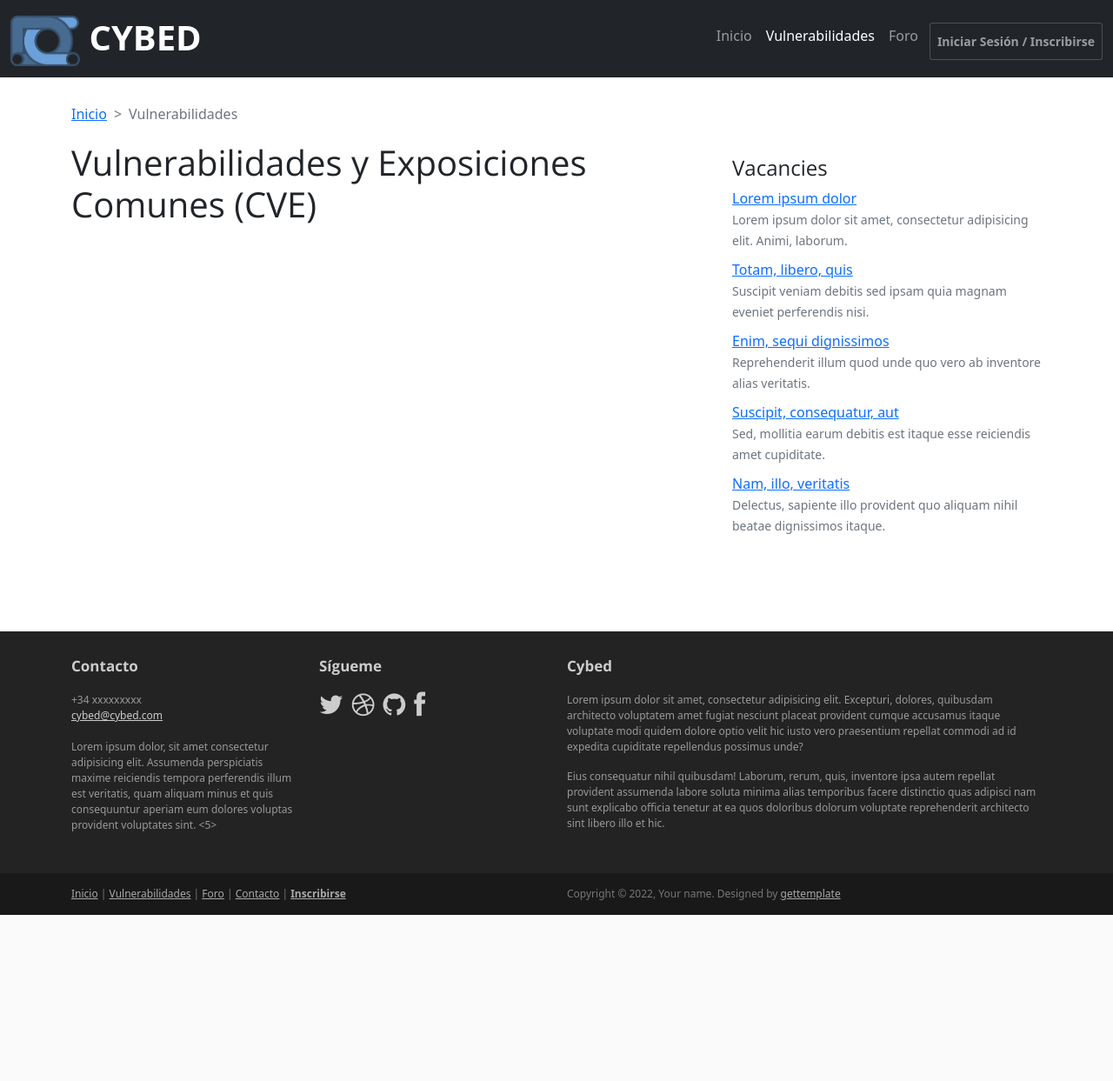
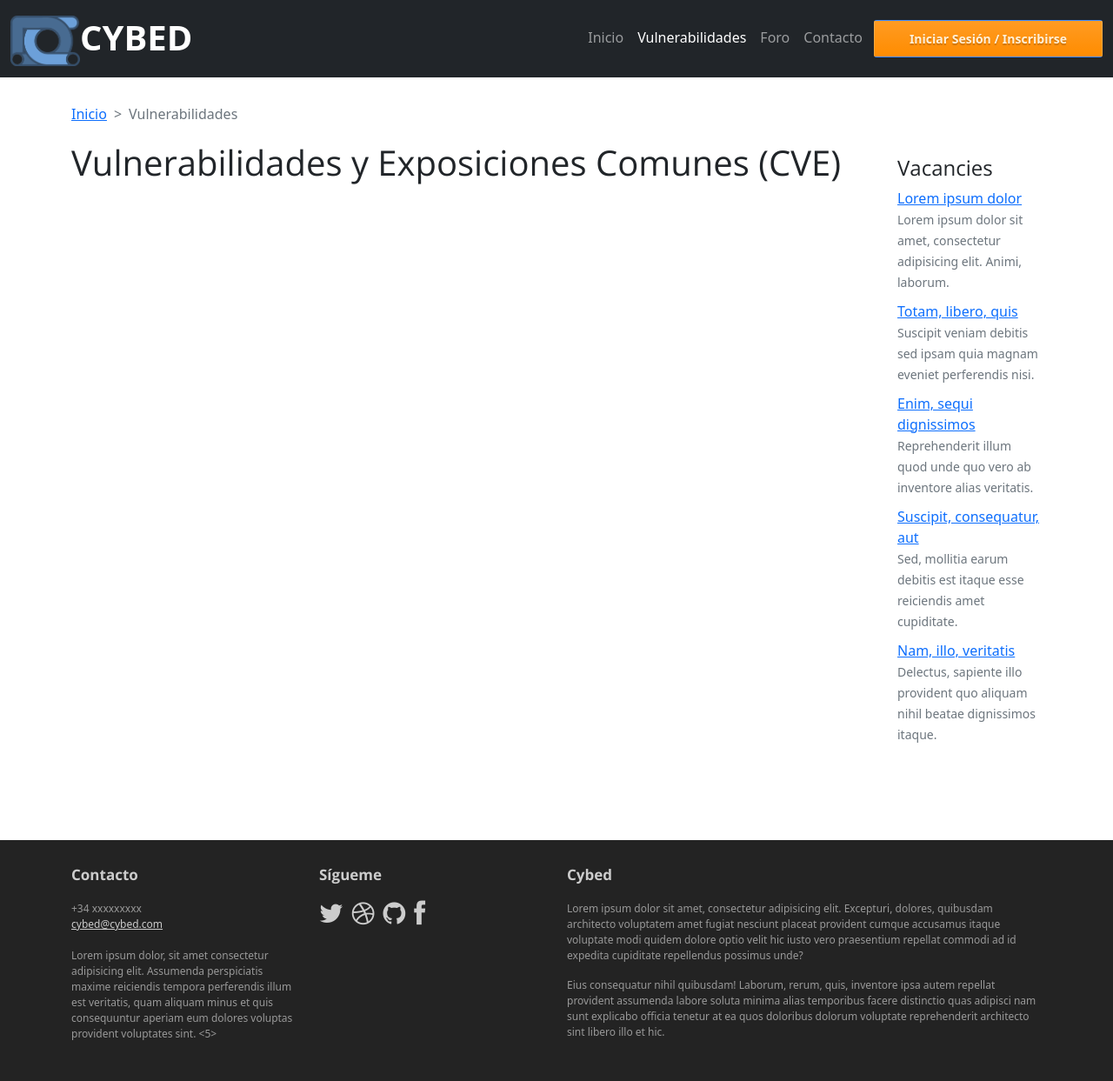
Before and after one commit to Proyecto-Cybed/Cybed-Frontend, a PHP site: page /cve.php in a window 1280 px wide. Shown: the top 1243 px of the page at 87% size. Before the commit the page ends 1052 px from the top, so only its background shows below. Run offline with PHP 8.4, Linux system fonts and the light colour scheme.

Commit message:
Updated cve's and navbar

```diff
--- a/assets/js/loadCve.js
+++ b/assets/js/loadCve.js
@@ -1,5 +1,13 @@
 $(document).ready(
   $(function () {
+
+    const options = {
+      weekday: "long",
+      year: "numeric",
+      month: "long",
+      day: "numeric",
+    };
+
     $.ajax({
       type: "GET",
       dataType: "json",
@@ -10,17 +18,31 @@ $(document).ready(
         for (let i = 0; i < json.length; i++) {
           const cve = json[i];
 
+          const publishedDate = new Date(cve["publishedDate"]);
+          let stringPublishedDate = publishedDate.toLocaleDateString(
+            "es-ES",
+            options
+          );
+
           $("#cve").append(
-            '<div class="panel panel-primary">' +
-              '<div class="panel-heading"><h4>' +
+            '<div class="card border-primary mt-4">' +
+              '<div class="card-header"><h4>' +
               cve["cve"]["CVE_data_meta"]["ID"] +
               "</h4></div>" +
-              '<div class="panel-body">' +
+              '<div class="card-body">' +
+              '<p class="card-text">' +
               cve["cve"]["description"]["description_data"]["0"]["value"] +
-              "	</div>" +
-              '<div class="panel-footer"><p>' +
-              cve["publishedDate"] +
-              "</p>" +'<a  href="https://cve.mitre.org/cgi-bin/cvename.cgi?name='+cve["cve"]["CVE_data_meta"]["ID"] +'" class="btn btn-primary">&#10010; Info</a>'+
+              "</p>" +
+              '<p class="card-text">' +
+              '<small class="text-muted">' +
+              stringPublishedDate +
+              "</small>" +
+              "</p>" +
+              "</div>" +
+              '<div class="card-footer">' +
+              '<a href="https://cve.mitre.org/cgi-bin/cvename.cgi?name=' +
+              cve["cve"]["CVE_data_meta"]["ID"] +
+              '" class="btn btn-primary float-end">&#10010; Info</a>' +
               "</div>" +
               "</div>"
           );
--- a/cve.php
+++ b/cve.php
@@ -34,7 +34,7 @@
 	<!-- container -->
 	<div class="container">
 
-	<nav style="--bs-breadcrumb-divider: '>';" aria-label="breadcrumb">
+		<nav style="--bs-breadcrumb-divider: '>';" aria-label="breadcrumb">
 			<ol class="breadcrumb">
 				<li class="breadcrumb-item"><a href="index.php">Inicio</a></li>
 				<li class="breadcrumb-item active">Vulnerabilidades</li>
@@ -44,7 +44,7 @@
 		<div class="row">
 
 			<!-- Article main content -->
-			<article class="col-sm-8 maincontent">
+			<article class="col-sm-10">
 				<header class="page-header">
 					<h1 class="page-title">Vulnerabilidades y Exposiciones Comunes (CVE)</h1>
 				</header>
@@ -54,7 +54,7 @@
 			<!-- /Article -->
 
 			<!-- Sidebar -->
-			<aside class="col-sm-4 sidebar sidebar-right">
+			<aside class="col-sm-2 sidebar sidebar-right">
 
 				<div class="widget">
 					<h4>Vacancies</h4>
--- a/templates/navbar.php
+++ b/templates/navbar.php
@@ -5,19 +5,17 @@ $activePage = basename($_SERVER['PHP_SELF'], ".php");
 <!-- Navbar -->
 <nav class="navbar navbar-expand-lg navbar-dark bg-dark">
 	<div class="container-fluid">
-		<a class="navbar-brand fs-1 fw-bold" href="index.php">
-			<img src="assets/images/logo_big.png" width="80px" alt="Cybed logo">
-		CYBED
-		</a>
+		<a class="navbar-brand fs-1 fw-bold" href="index.php"><img src="assets/images/logo_big.png" width="80px" alt="Cybed logo">CYBED</a>
 		<button class="navbar-toggler" type="button" data-bs-toggle="collapse" data-bs-target="#navbarSupportedContent" aria-controls="navbarSupportedContent" aria-expanded="false" aria-label="Toggle navigation">
 			<span class="navbar-toggler-icon"></span>
 		</button>
-		<div class="collapse navbar-collapse d-flex justify-content-end" id="navbarSupportedContent">
+		<div class="collapse navbar-collapse justify-content-end" id="navbarSupportedContent">
 			<ul class="navbar-nav">
 				<li class="nav-item"><a class="nav-link <?= ($activePage == 'index') ? 'active' : ''; ?>" href="index.php">Inicio</a></li>
 				<li class="nav-item"><a class="nav-link <?= ($activePage == 'cve') ? 'active' : ''; ?>" href="cve.php">Vulnerabilidades</a></li>
 				<li class="nav-item"><a class="nav-link <?= ($activePage == 'forum') ? 'active' : ''; ?>" href="forum.php">Foro</a></li>
-				<li class="nav-item"><a class="btn btn-lg nav-link <?= ($activePage == 'login' || $activePage == 'signup') ? 'active' : ''; ?>" href="login.php"> Iniciar Sesión / Inscribirse</a></li>
+				<li class="nav-item"><a class="nav-link <?= ($activePage == 'contact') ? 'active' : ''; ?>" href="contact.php">Contacto</a></li>
+				<li class="nav-item "><a class="btn btn-primary btn-sm mt-0 <?= ($activePage == 'login' || $activePage == 'signup') ? 'active' : ''; ?>" href="login.php"> Iniciar Sesión / Inscribirse</a></li>
 			</ul>
 		</div>
 	</div>
```
